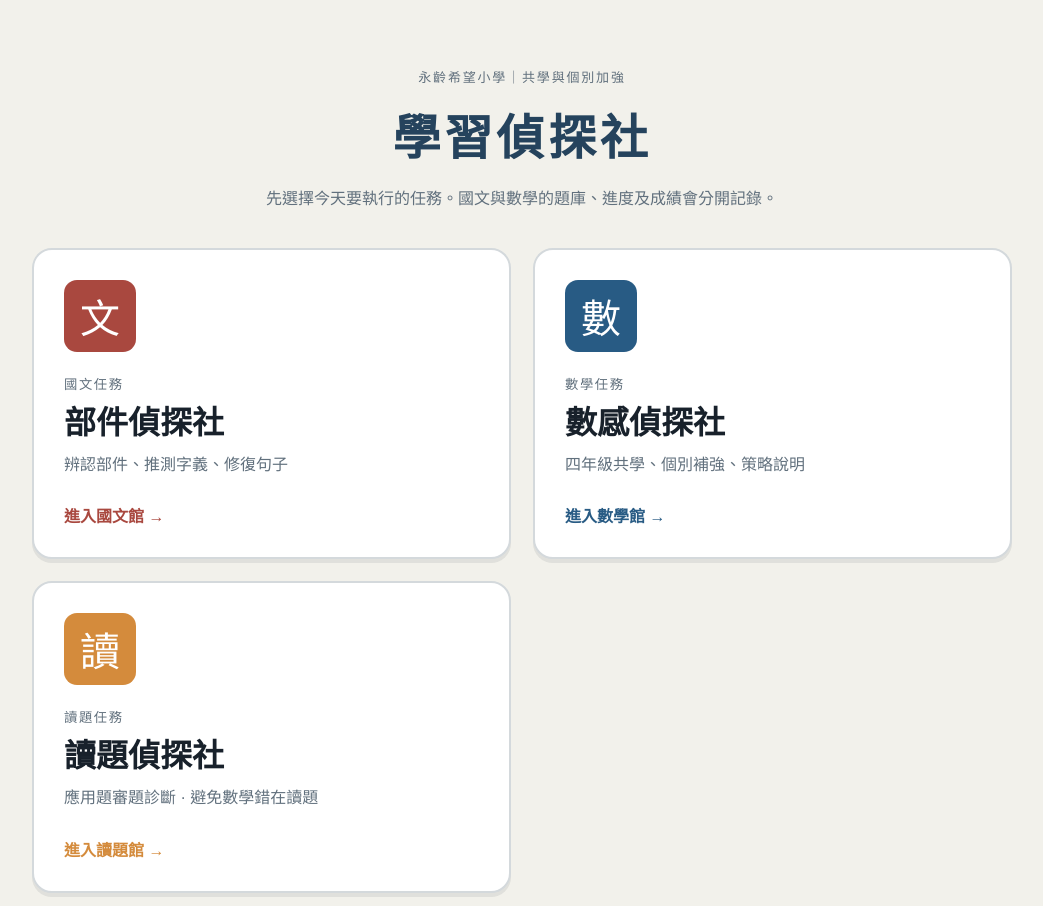
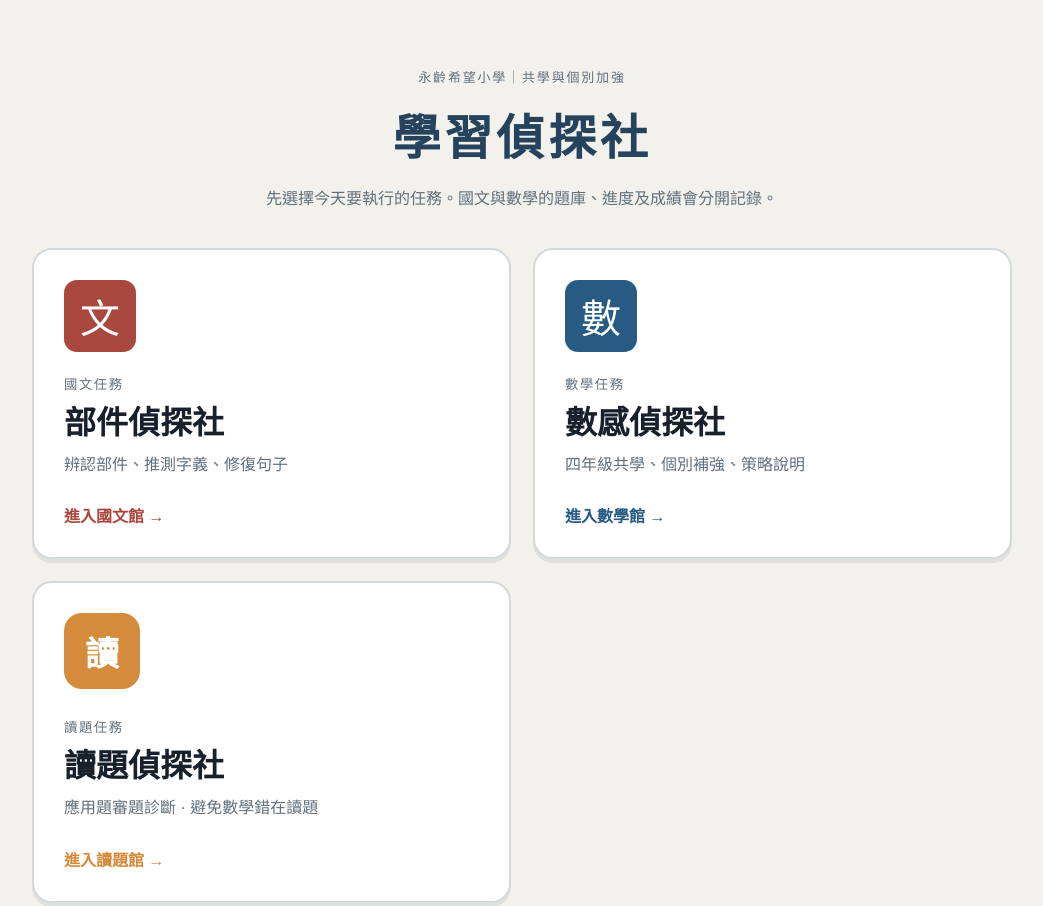
Before and after one commit to cengbaikai0707-beep/bujia, a plain HTML site: page index.html in a window 1280 px wide. Shown: the top 906 px of the page, without its empty margins (118-1161 px from the left). Drawn offline with Linux system fonts and the light colour scheme.

Commit message:
Update hub.css

```diff
--- a/hub.css
+++ b/hub.css
@@ -16,6 +16,24 @@ h1{font-family:var(--kai);font-size:48px;letter-spacing:.08em;color:#25435d;marg
 .go{margin-top:auto;font-weight:800;padding-top:26px}.chinese .go{color:var(--red)}.math .go{color:var(--blue)}
 .note{margin:24px 0 0;background:#fff;border:1px solid var(--line);border-radius:14px;padding:16px 20px;color:var(--muted);line-height:1.7}.note strong{color:var(--ink)}
 @media(max-width:700px){.hub{padding-top:28px}.subject-grid{grid-template-columns:1fr}.subject{min-height:255px}h1{font-size:38px}}
-.reading .stamp { background: #D48B3C; }
-.reading:hover { border-color: #D48B3C; }
-.reading .go { color: #D48B3C; }
+.reading .stamp {
+  background: #D48B3C;
+  color: #fff;
+  width: 76px;
+  height: 76px;
+  border-radius: 18px;
+  display: grid;
+  place-items: center;
+  font-size: 34px;
+  font-family: var(--kai, "標楷體", "BiauKai", "DFKai-SB", serif);
+  font-weight: 700;
+  margin-bottom: 28px;
+}
+
+.reading:hover {
+  border-color: #D48B3C;
+}
+
+.reading .go {
+  color: #D48B3C;
+}
```
